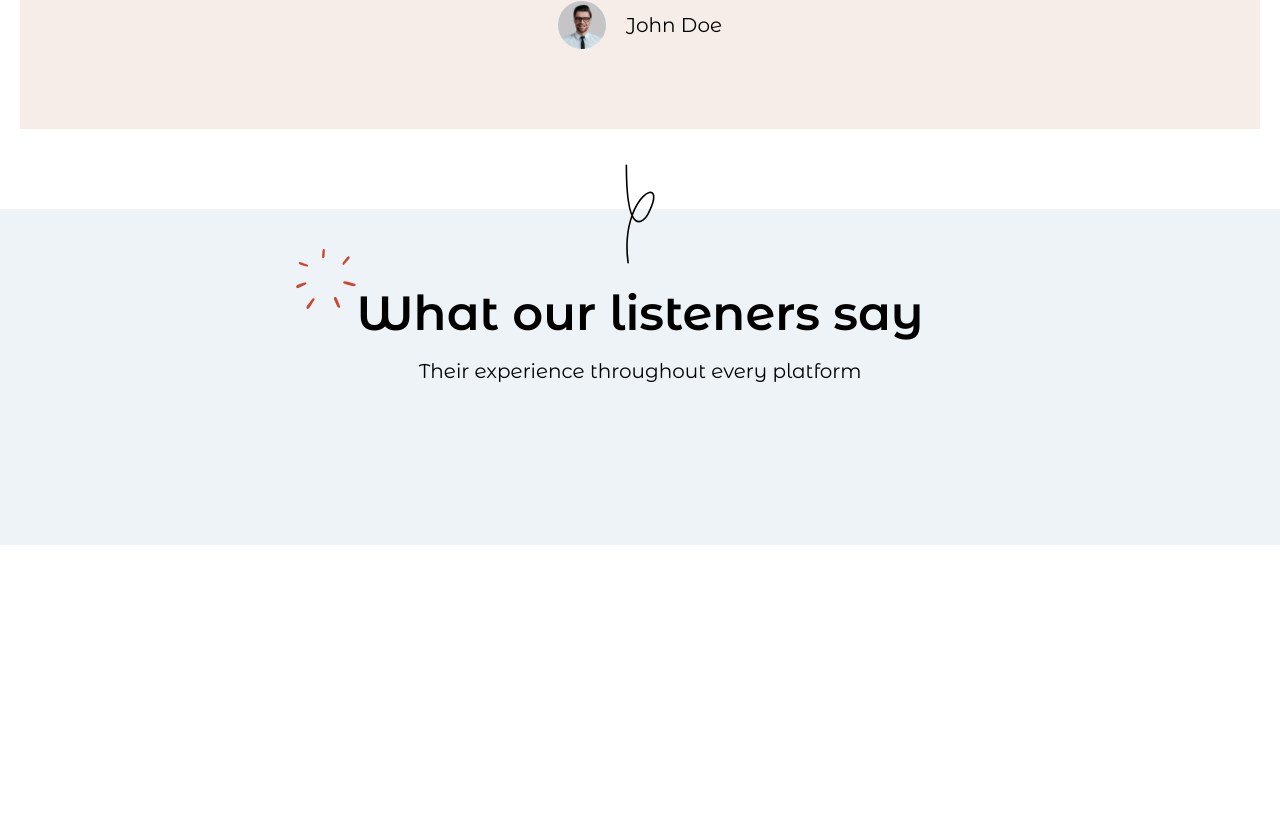
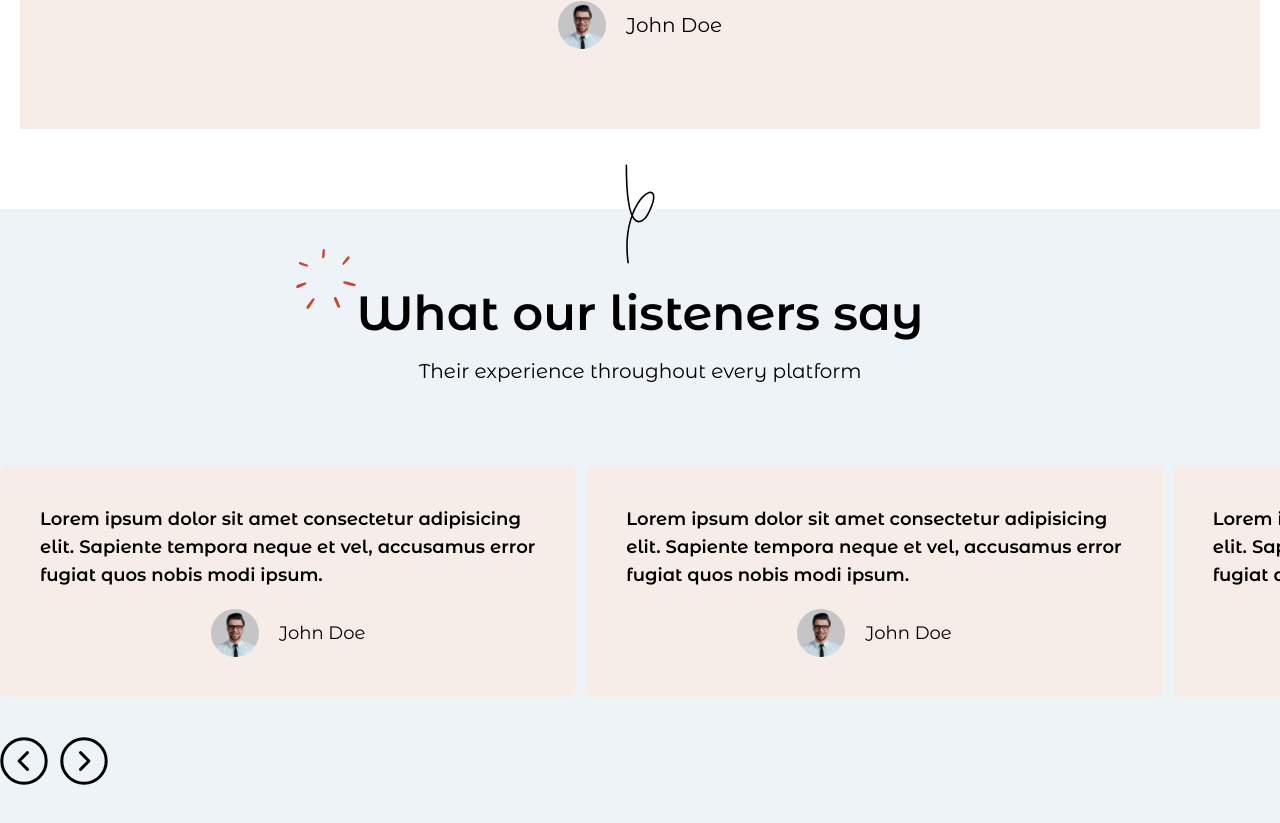
Before and after one commit to YerrouHamza/Book-of-LIFE, a React (Vite) app: page / in a window 1280 px wide. Shown: the part 2340-3163 px from the top of the page. Before the commit the page ends 2885 px from the top, so only its background shows below. Built offline with nearby package versions, Linux system fonts and the light colour scheme.

Commit message:
start working in the reviews slider

```diff
--- /dev/null
+++ b/src/components/card.tsx
@@ -0,0 +1,21 @@
+import User from '../assets/user-1.jpeg'
+
+type CardProps = {
+    quote: string,
+    user: string
+}
+
+
+const Card = (props: CardProps ) => {
+    return (
+        <div className="bg-theme-champagne p-10 rounded-lg">
+            <p className="text-lg font-semibold mb-5">{props.quote}</p>
+            <div className="flex justify-center items-center gap-5">
+                <img src={User} alt="User" className="w-12 h-12 rounded-full" />
+                <p className="text-lg">{ props.user }</p>
+            </div>
+        </div>
+    )
+}
+
+export default Card;
--- a/src/pages/home.tsx
+++ b/src/pages/home.tsx
@@ -1,8 +1,22 @@
+import { Navigation, Pagination, Scrollbar, A11y } from 'swiper/modules';
+
+import { Swiper, SwiperSlide } from 'swiper/react';
+
+import ArrowLeft from '../assets/arrow-left.svg';
+import ArrowRight from '../assets/arrow-right.svg';
+
+// Import Swiper styles
+import 'swiper/css';
+import 'swiper/css/navigation';
+import 'swiper/css/pagination';
+import 'swiper/css/scrollbar';
+
 // import components
 import Header from "../template/header";
+import Card from "../components/card";
 
 // Element Template
-import SectionTemplate from "../template/sectionTemplate"
+import SectionTemplate from "../template/sectionTemplate";
 
 // import icons
 import Question from '../assets/question.svg'
@@ -17,8 +31,47 @@ const Home = () => {
         second: 'Podcast'
     }
 
+    const cards = [
+        {
+            quote: "Lorem ipsum dolor sit amet consectetur adipisicing elit. Sapiente tempora neque et vel, accusamus error fugiat quos nobis modi ipsum.",
+            user: "John Doe"
+        },
+        {
+            quote: "Lorem ipsum dolor sit amet consectetur adipisicing elit. Sapiente tempora neque et vel, accusamus error fugiat quos nobis modi ipsum.",
+            user: "John Doe"
+
+        },
+        {
+            quote: "Lorem ipsum dolor sit amet consectetur adipisicing elit. Sapiente tempora neque et vel, accusamus error fugiat quos nobis modi ipsum.",
+
+            user: "John Doe"
+        },
+        {
+            quote: "Lorem ipsum dolor sit amet consectetur adipisicing elit. Sapiente tempora neque et vel, accusamus error fugiat quos nobis modi ipsum.",
+            user: "John Doe"
+        },
+        {
+            quote: "Lorem ipsum dolor sit amet consectetur adipisicing elit. Sapiente tempora neque et vel, accusamus error fugiat quos nobis modi ipsum.",
+            user: "John Doe"
+        },
+        {
+            quote: "Lorem ipsum dolor sit amet consectetur adipisicing elit. Sapiente tempora neque et vel, accusamus error fugiat quos nobis modi ipsum.",
+            user: "John Doe"
+
+        },
+        {
+            quote: "Lorem ipsum dolor sit amet consectetur adipisicing elit. Sapiente tempora neque et vel, accusamus error fugiat quos nobis modi ipsum.",
+
+            user: "John Doe"
+        },
+        {
+            quote: "Lorem ipsum dolor sit amet consectetur adipisicing elit. Sapiente tempora neque et vel, accusamus error fugiat quos nobis modi ipsum.",
+            user: "John Doe"
+        },
+    ];
+
     return (
-        <div className="font-montserrat">
+        <div className="font-montserrat overflow-x-hidden overflow-y-visible">
             <Header
                 title={title}
                 description="We cover all kinds of categories and a weekly special guest."
@@ -63,8 +116,44 @@ const Home = () => {
                 titleShape="v1"
                 sectionShape="dark"
             >
-                <div className="">
-                </div>
+
+                <Swiper
+                    // install Swiper modules
+                    modules={[Navigation, Pagination, A11y]}
+                    className='mySwiper overflow-hidden lg:overflow-visible'
+                    spaceBetween={10}
+                    slidesPerView={2.2}
+                    onSlideChange={() => console.log('slide change')}
+                    onSwiper={(swiper) => console.log(swiper)}
+
+                    navigation={{
+                        nextEl: '.custom-next',
+                        prevEl: '.custom-prev',
+                      }}
+                >
+                    {
+                        cards.map((card, index) => {
+                            return <SwiperSlide key={index}>
+                                <Card
+                                    quote={card.quote}
+                                    user={card.user}
+                                />
+                            </SwiperSlide>
+                        })
+                    }
+
+                    {/* Custom Navigation Buttons */}
+                    <div className="sweiber-navigation flex gap-3 mt-10">
+                        <div className="custom-next">
+                            <img src={ArrowLeft} className='w-12 h-12' alt="arrow left" />
+                        </div>
+                        <div className="custom-prev">
+                            <img src={ArrowRight} className='w-12 h-12' alt="arrow right" />
+                        </div>
+                    </div>
+                </Swiper>
+
+
             </SectionTemplate>
         </div>
     )
```
Also changed, not shown: src/assets/arrow-left.svg (added), src/assets/arrow-right.svg (added).
